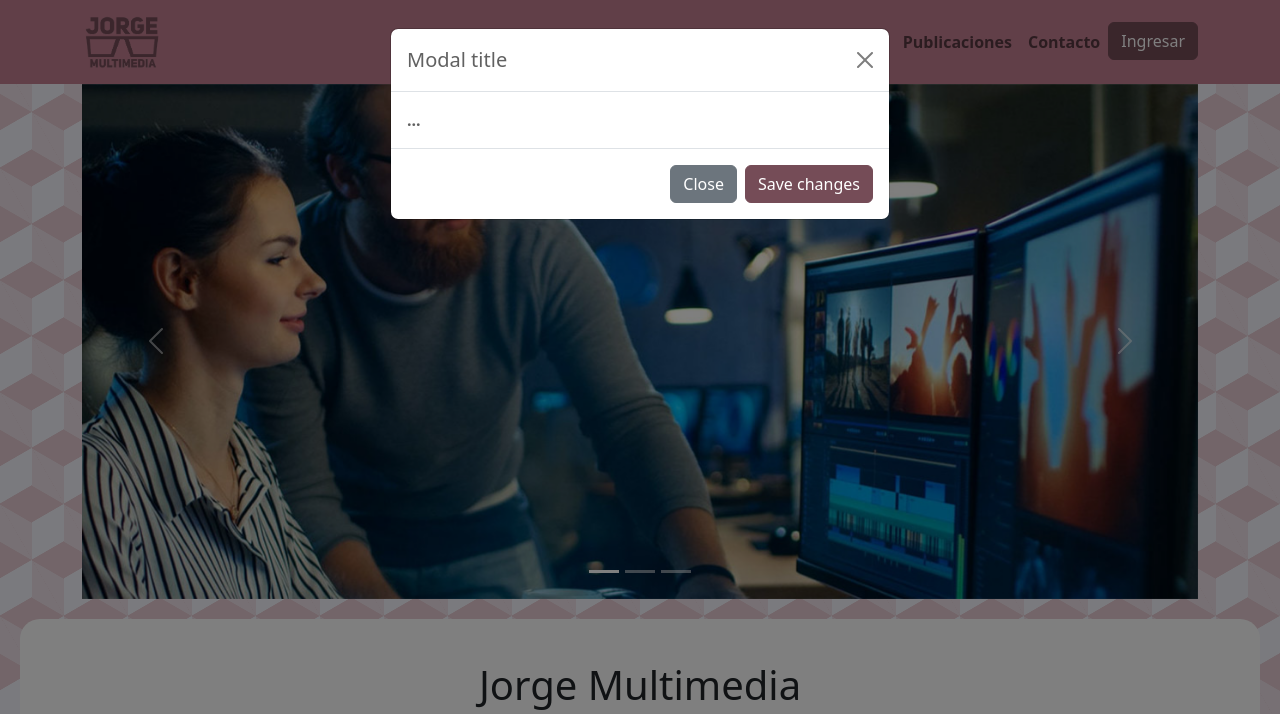
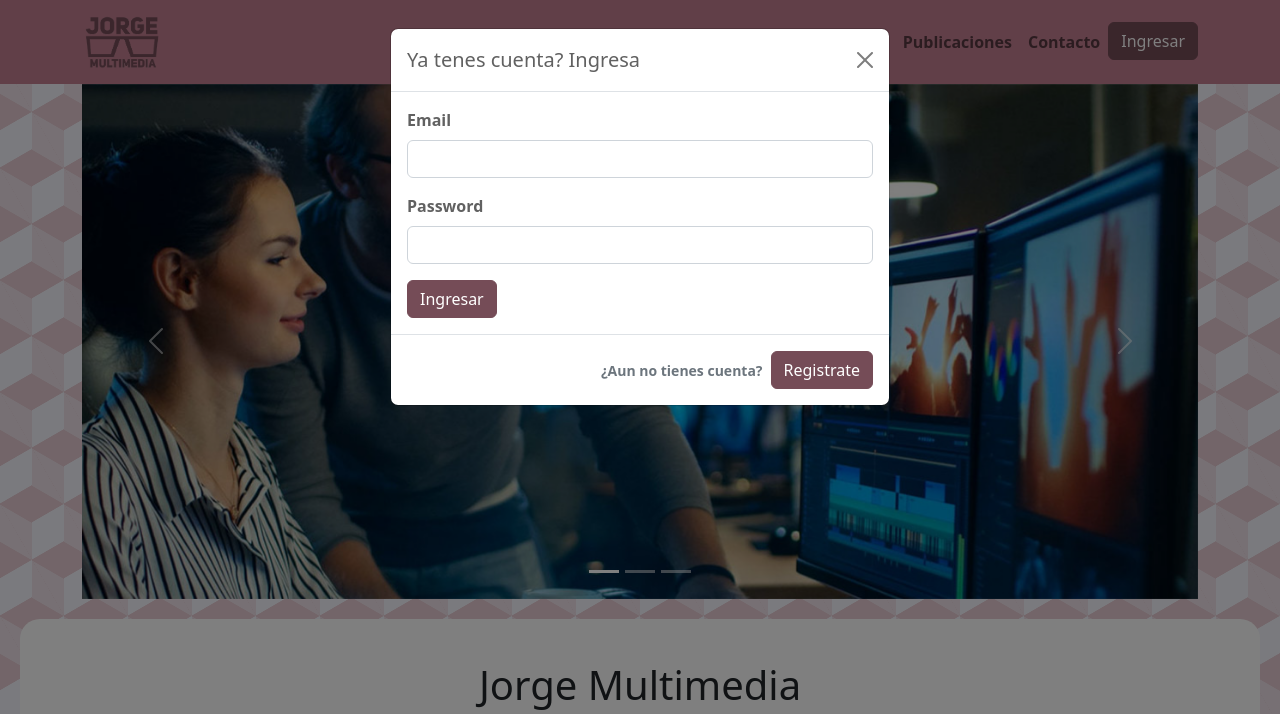
Before and after one commit to OtroAlien/Parcial2, a PHP site: page / in a window 1280 px wide, after a click on "Ingresar". Shown: the top 714 px of the page. Run offline with PHP 8.4, Linux system fonts and the light colour scheme; some libraries are stand-ins or nearby versions.

Commit message:
Mejore el modal de bootstrap

```diff
--- a/index.php
+++ b/index.php
@@ -39,7 +39,7 @@ include "templates/conexion.php";
                         <a class="nav-link" href="index.php">Inicio</a>
                     </li>
                     <li class="nav-item">
-                        <a class="nav-link" href="buscador.html">Publicaciones</a>
+                        <a class="nav-link" href="buscador.php">Publicaciones</a>
                     </li>
                     <li class="nav-item">
                         <a class="nav-link" href="#contacto">Contacto</a>
@@ -53,15 +53,26 @@ include "templates/conexion.php";
                         <div class="modal-dialog">
                             <div class="modal-content">
                             <div class="modal-header">
-                                <h1 class="modal-title fs-5" id="exampleModalLabel">Modal title</h1>
+                                <h1 class="modal-title fs-5" id="exampleModalLabel">Ya tenes cuenta? Ingresa</h1>
                                 <button type="button" class="btn-close" data-bs-dismiss="modal" aria-label="Close"></button>
                             </div>
                             <div class="modal-body">
-                                ...
+                                <form>
+                                    <div class="mb-3">
+                                        <label for="exampleInputEmail1" class="form-label">Email</label>
+                                        <input type="email" class="form-control" id="exampleInputEmail1" aria-describedby="emailHelp">
+                                    </div>
+                                    <div class="mb-3">
+                                        <label for="exampleInputPassword1" class="form-label">Password</label>
+                                        <input type="password" class="form-control" id="exampleInputPassword1">
+                                    </div>
+                                    <button type="submit" class="btn btn-primary">Ingresar</button>
+                                </form>
                             </div>
                             <div class="modal-footer">
-                                <button type="button" class="btn btn-secondary" data-bs-dismiss="modal">Close</button>
-                                <button type="button" class="btn btn-primary">Save changes</button>
+                            <div id="emailHelp" class="form-text">¿Aun no tienes cuenta?</div>
+
+                                <button type="button" class="btn btn-primary">Registrate</button>
                             </div>
                             </div>
                         </div>
@@ -146,7 +157,7 @@ include "templates/conexion.php";
                 <div class="row">
                     <div class="col-12 col-md-10 col-lg-8 mx-auto">
                         <div class="col-12 mb-2">
-                            <h2 class=text-center>Contactame<h2>
+                            <h2 class=text-center>Contactanos<h2>
                         </div>
                         <form>
                             <div class="mb-3">
```
Also changed, not shown: buscador.php (+41 -4 lines).
